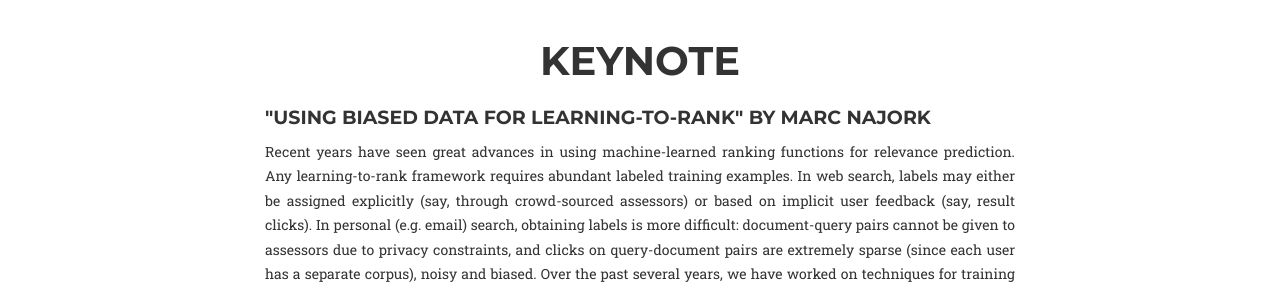
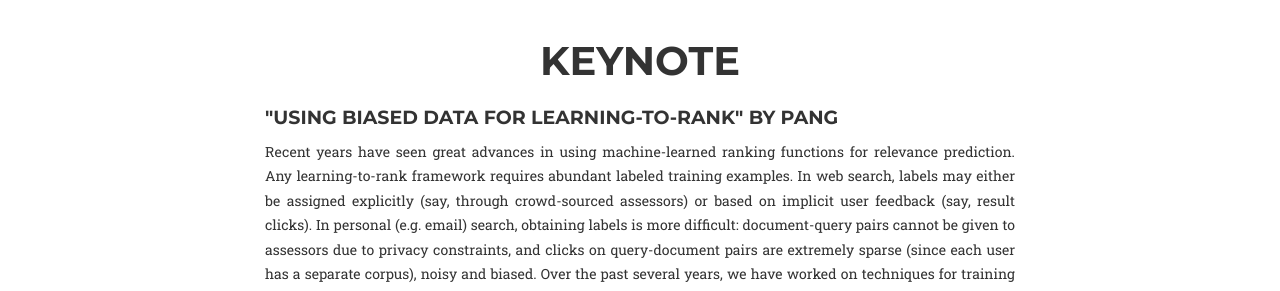
Before and after one commit to ISIR-eCom/ISIR-eCom.github.io, a Jekyll site: the page built from index.html, in a window 1280 px wide and 900 px high, scrolled down 3451 px. Shown: the part 154-445 px from the top of the window. Built offline with Jekyll 4.4.1, drawn with Linux system fonts in a browser that asks for light colours; some web fonts are replaced.

Commit message:
Update keynote.html

```diff
--- a/_includes/keynote.html
+++ b/_includes/keynote.html
@@ -8,7 +8,7 @@
                             <div class="col-lg-8 col-lg-offset-2 text-justify">
                                 <p class="large text-muted">
 
-                                <h4>"Using biased data for Learning-to-Rank" by Marc Najork</h4>
+                                <h4>"Using biased data for Learning-to-Rank" by Pang</h4>
 
                                 <p>Recent years have seen great advances in using machine-learned ranking functions for relevance prediction. Any learning-to-rank framework requires abundant labeled training examples. In web search, labels may either be assigned explicitly (say, through crowd-sourced assessors) or based on implicit user feedback (say, result clicks). In personal (e.g. email) search, obtaining labels is more difficult: document-query pairs cannot be given to assessors due to privacy constraints, and clicks on query-document pairs are extremely sparse (since each user has a separate corpus), noisy and biased. Over the past several years, we have worked on techniques for training ranking functions on result clicks in an unbiased and scalable fashion. Our techniques are used in many Google products, such as Gmail, Inbox, Drive and Calendar. In this talk, I will present an overview of this line of research. </p>
 
```
